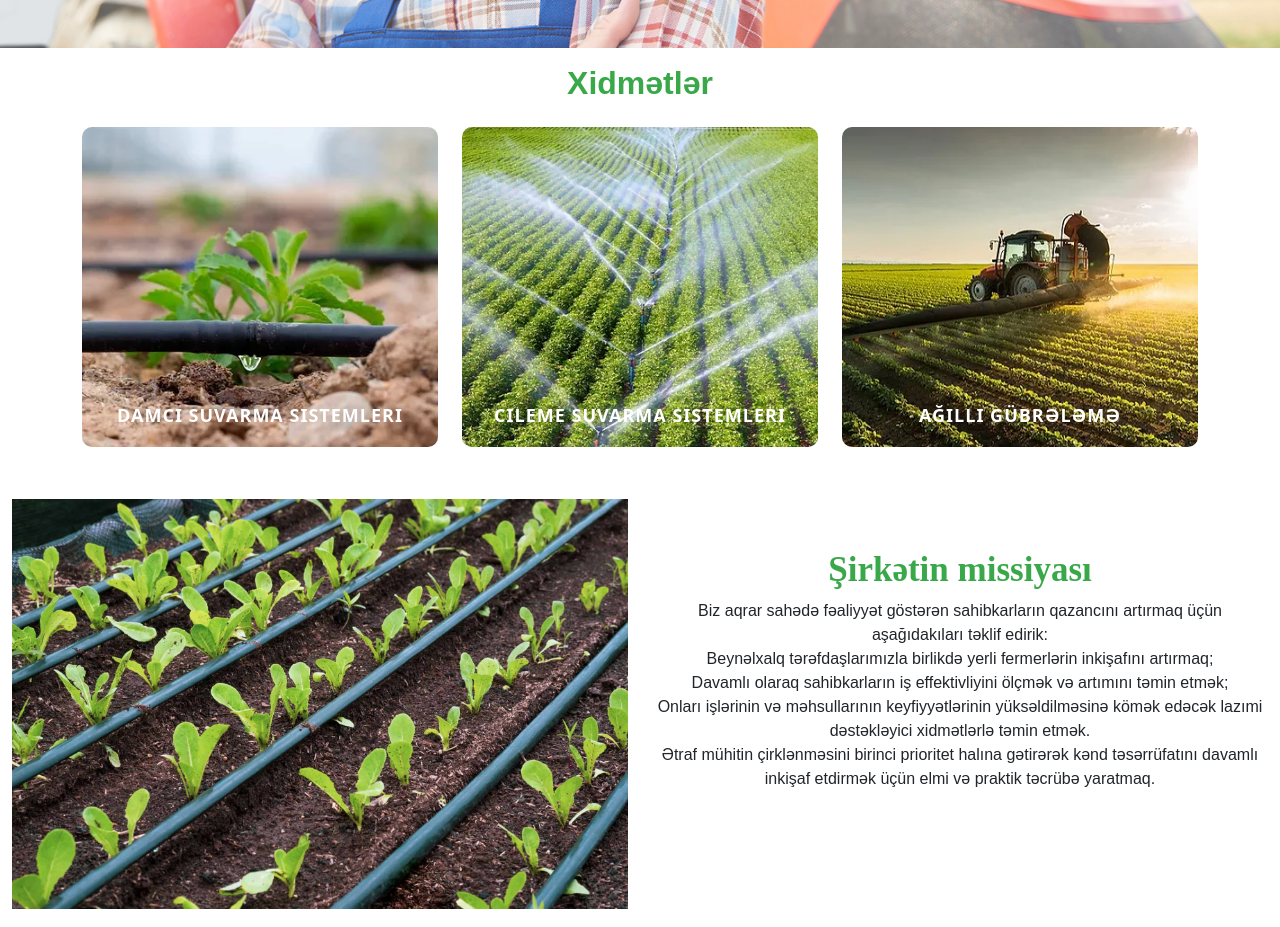
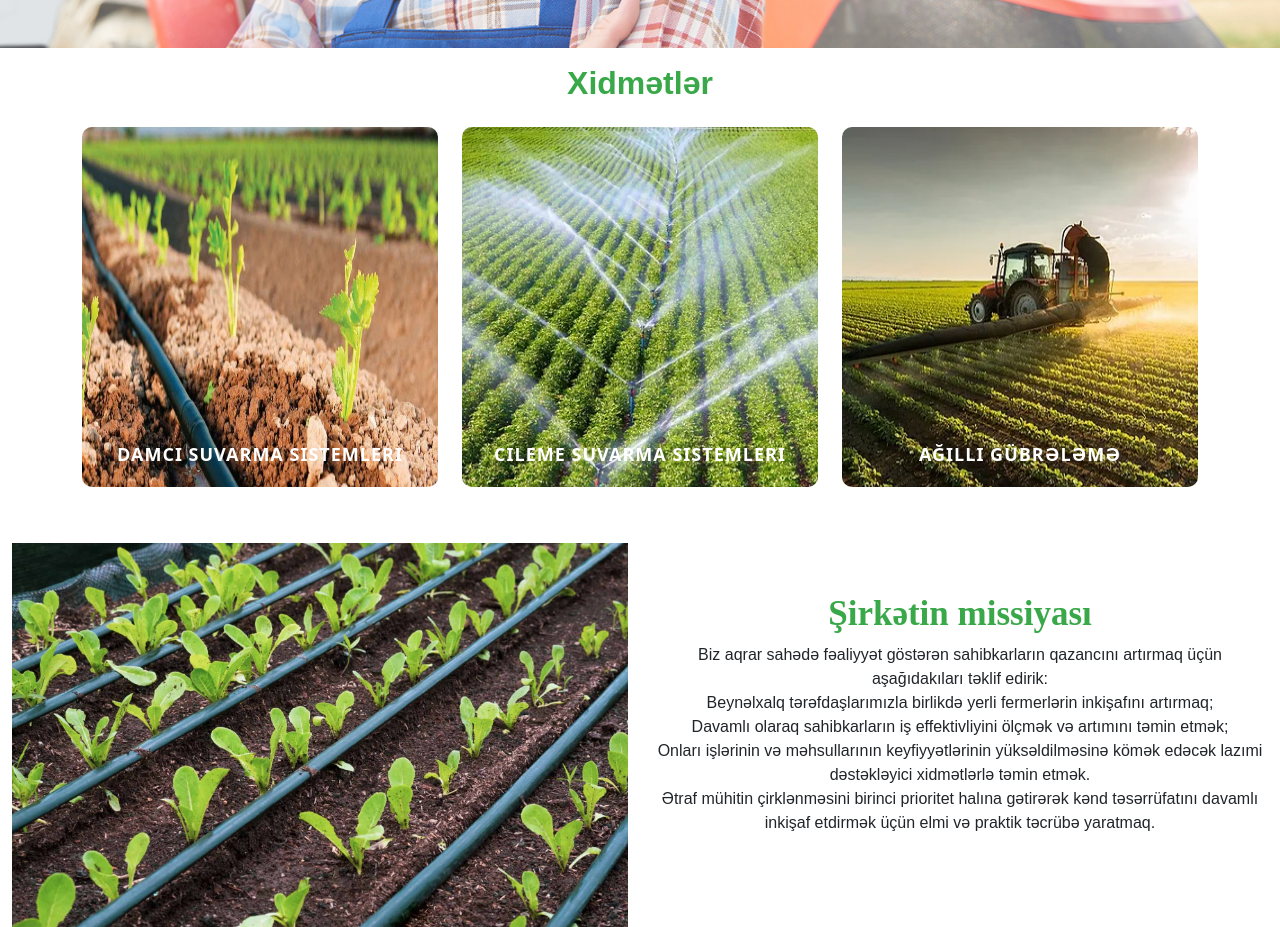
Before and after one commit to Farid0558475484/Akbagro.az, a React (Create React App) app: page / in a window 1280 px wide. Shown: the part 1640-2567 px from the top of the page. Built offline with nearby package versions, Linux system fonts and the light colour scheme.

Commit message:
servis img

```diff
--- a/src/components/Servis/Servis.jsx
+++ b/src/components/Servis/Servis.jsx
@@ -13,13 +13,7 @@ function Servis() {
           <Col md="4">
             <div className={s.cardBody}>
               <div className={s.cardImg}>
-                <img
-                  src="/1.webp"
-                  alt="Logo"
-                  className="img-fluid"
-                  layout="responsive"
-                  objectFit="cover"
-                />
+                <img src="/1ff.jpg" alt="Logo" className={s.img} />
               </div>
 
               <div className={s.cardfoot}>
@@ -35,13 +29,7 @@ function Servis() {
           <Col md="4">
             <div className={s.cardBody}>
               <div className={s.cardImg}>
-                <img
-                  src="/3.webp"
-                  alt="Logo"
-                  className="img-fluid"
-                  layout="responsive"
-                  objectFit="cover"
-                />
+                <img src="/3.webp" alt="Logo" className={s.img}  />
               </div>
 
               <div className={s.cardfoot}>
@@ -57,13 +45,7 @@ function Servis() {
           <Col md="4">
             <div className={s.cardBody}>
               <div className={s.cardImg}>
-                <img
-                  src="/2.webp"
-                  alt="Logo"
-                  className="img-fluid"
-                  layout="responsive"
-                  objectFit="cover"
-                />
+                <img src="/2.webp" alt="Logo"className={s.img}  />
               </div>
 
               <div className={s.cardfoot}>
--- a/src/components/Servis/Servis.module.scss
+++ b/src/components/Servis/Servis.module.scss
@@ -137,3 +137,8 @@
   font-weight: 800;
   font-family: Arial, Helvetica, sans-serif;
 }
+.img {
+  width: 100%;
+  height: 400px;
+
+}
```
Also changed, not shown: public/1ff.jpg (added).
